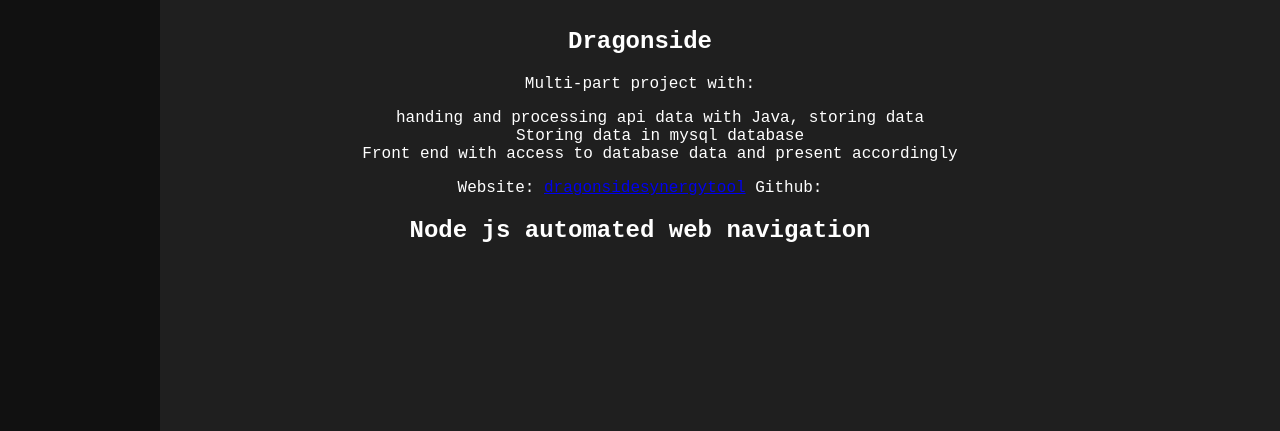
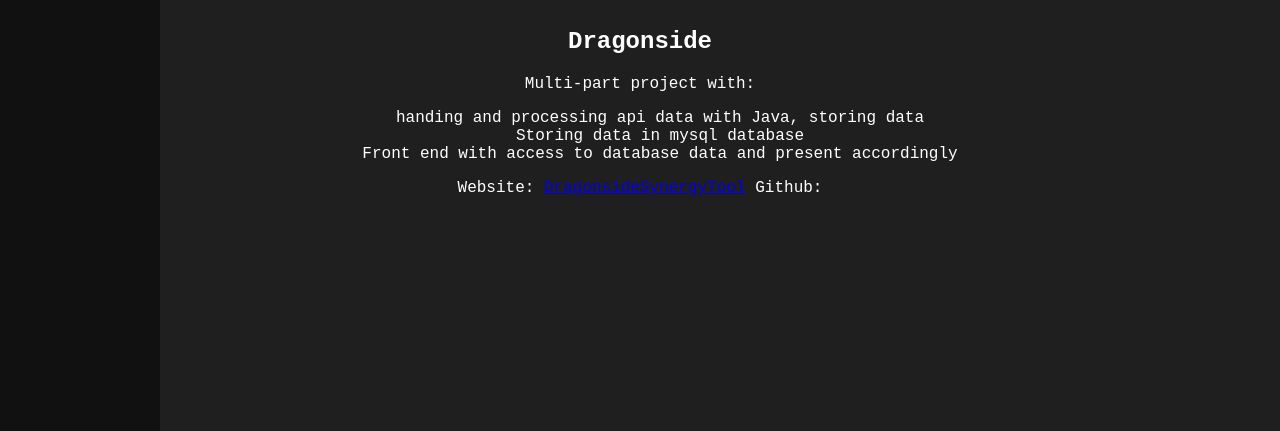
Before and after one commit to evoation-angus/Portfolio, a plain HTML site: page index.html in a window 1280 px wide. Shown: the part 369-800 px from the top of the page. Drawn offline with nearby package versions, Linux system fonts and the light colour scheme.

Commit message:
changed dragonside url

```diff
--- a/index.html
+++ b/index.html
@@ -40,12 +40,9 @@
     </p>
     <p>
         Website: <a target="_blank"
-            href="https://evoation-angus.github.io/dragonsidesynergytool/">dragonsidesynergytool</a>
+            href="dragonside.xyz">DragonsideSynergyTool</a>
         Github: <a href="https://github.com/evoation-angus/dragonsidesynergytool"></a>
     </p>
-
-    <h2>Node js automated web navigation</h2>
-    <h2></h2>
 
     <script>
         async function typeSentence(sentence, eleRef, delay = 100) {
```
